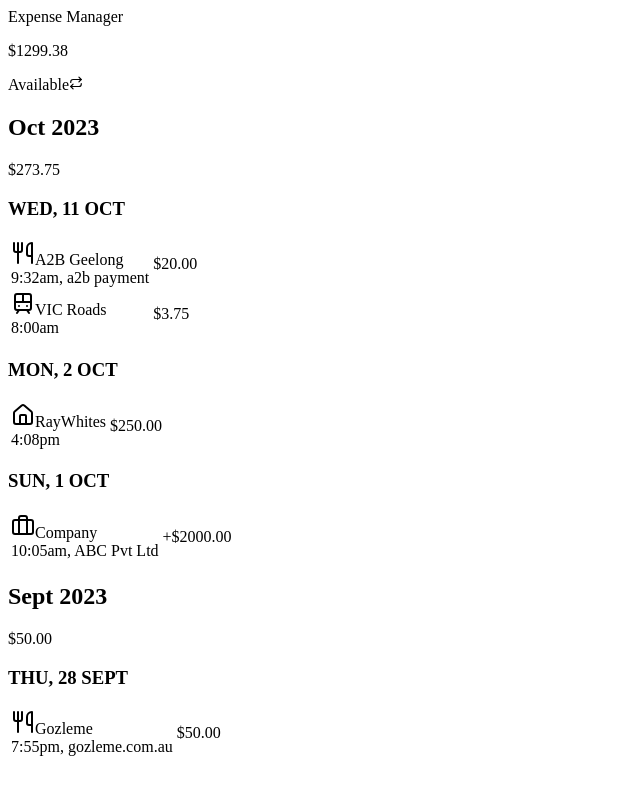
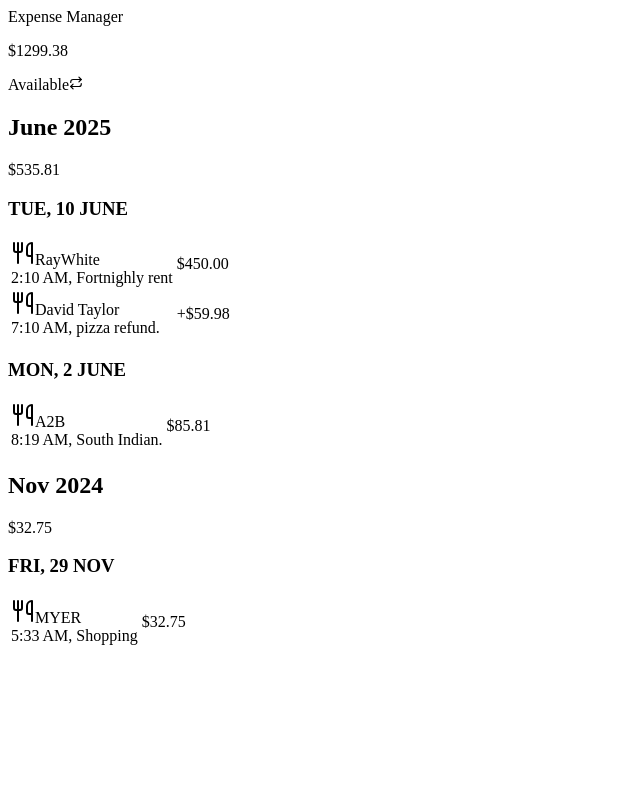
Before and after one commit to iamaswathi/expense-manager, a React (Create React App) app: page / in a window 1280 px wide. Shown: the top 794 px of the page, without its empty margins (0-640 px from the left). Built offline with nearby package versions, Linux system fonts and the light colour scheme.

Commit message:
updated the code to mimic the transaction list of up bank

```diff
--- a/public/data/transactions.json
+++ b/public/data/transactions.json
@@ -1,44 +1,281 @@
-[
 {
-        "id": "1",
-        "name":"Gozleme",
-        "category": "Food",
-        "date": "2023-09-28",
-        "time": "7:55pm",
-        "description": "gozleme.com.au",
-        "debit": "50"
+    "data": [
+        {
+            "type": "transactions",
+            "id": "09d0428f-2d7e-499a-8f61-e27a04c67b43",
+            "attributes": {
+              "status": "SETTLED",
+              "rawText": null,
+              "description": "RayWhite",
+              "message": "Fortnighly rent",
+              "isCategorizable": true,
+              "holdInfo": null,
+              "roundUp": null,
+              "cashback": null,
+              "amount": {
+                "currencyCode": "AUD",
+                "value": "-450.00",
+                "valueInBaseUnits": 5998
               },
+              "foreignAmount": null,
+              "cardPurchaseMethod": null,
+              "settledAt": "2025-06-10T12:10:31+10:00",
+              "createdAt": "2025-06-10T12:10:31+10:00",
+              "transactionType": null,
+              "note": null,
+              "performingCustomer": {
+                "displayName": "Mark"
+              },
+              "deepLinkURL": "up://transaction/VHJhbnNhY3Rpb24tMTA4"
+            },
+            "relationships": {
+              "account": {
+                "data": {
+                  "type": "accounts",
+                  "id": "ecaf05a6-4eaa-46e7-b587-dff2ba500b0a"
+                },
+                "links": {
+                  "related": "https://api.up.com.au/api/v1/accounts/ecaf05a6-4eaa-46e7-b587-dff2ba500b0a"
+                }
+              },
+              "transferAccount": {
+                "data": null
+              },
+              "category": {
+                "data": null,
+                "links": {
+                  "self": "https://api.up.com.au/api/v1/transactions/09d0428f-2d7e-499a-8f61-e27a04c5eb43/relationships/category"
+                }
+              },
+              "parentCategory": {
+                "data": null
+              },
+              "tags": {
+                "data": [
                   {
-        "id": "2",
-        "name": "Company",
-        "category": "Salary",
-        "date": "2023-10-01",
-        "time": "10:05am",
-        "description": "ABC Pvt Ltd",
-        "credit": "2000" },
+                    "type": "tags",
+                    "id": "Pizza Night"
+                  }
+                ],
+                "links": {
+                  "self": "https://api.up.com.au/api/v1/transactions/09d0428f-2d7e-499a-8f61-e27a04c5eb43/relationships/tags"
+                }
+              },
+              "attachment": {
+                "data": null
+              }
+            },
+            "links": {
+              "self": "https://api.up.com.au/api/v1/transactions/09d0428f-2d7e-499a-8f61-e27a04c5eb43"
+            }
+          },{
+        "type": "transactions",
+        "id": "09d0428f-2d7e-499a-8f61-e27a04c5eb40",
+        "attributes": {
+          "status": "SETTLED",
+          "rawText": null,
+          "description": "David Taylor",
+          "message": "pizza refund.",
+          "isCategorizable": true,
+          "holdInfo": null,
+          "roundUp": null,
+          "cashback": null,
+          "amount": {
+            "currencyCode": "AUD",
+            "value": "+59.98",
+            "valueInBaseUnits": 5998
+          },
+          "foreignAmount": null,
+          "cardPurchaseMethod": null,
+          "settledAt": "2025-06-10T17:10:31+10:00",
+          "createdAt": "2025-06-10T17:10:31+10:00",
+          "transactionType": null,
+          "note": null,
+          "performingCustomer": {
+            "displayName": "Bobby"
+          },
+          "deepLinkURL": "up://transaction/VHJhbnNhY3Rpb24tMTA4"
+        },
+        "relationships": {
+          "account": {
+            "data": {
+              "type": "accounts",
+              "id": "ecaf05a6-4eaa-46e7-b587-dff2ba500b0a"
+            },
+            "links": {
+              "related": "https://api.up.com.au/api/v1/accounts/ecaf05a6-4eaa-46e7-b587-dff2ba500b0a"
+            }
+          },
+          "transferAccount": {
+            "data": null
+          },
+          "category": {
+            "data": null,
+            "links": {
+              "self": "https://api.up.com.au/api/v1/transactions/09d0428f-2d7e-499a-8f61-e27a04c5eb43/relationships/category"
+            }
+          },
+          "parentCategory": {
+            "data": null
+          },
+          "tags": {
+            "data": [
               {
-        "id": "3",
-        "name":"RayWhites",
-        "category":"Rent",
-        "date": "2023-10-02",
-        "time": "4:08pm",
-        "debit": "250"
+                "type": "tags",
+                "id": "Pizza Night"
+              }
+            ],
+            "links": {
+              "self": "https://api.up.com.au/api/v1/transactions/09d0428f-2d7e-499a-8f61-e27a04c5eb43/relationships/tags"
+            }
           },
+          "attachment": {
+            "data": null
+          }
+        },
+        "links": {
+          "self": "https://api.up.com.au/api/v1/transactions/09d0428f-2d7e-499a-8f61-e27a04c5eb43"
+        }
+      },{
+        "type": "transactions",
+        "id": "09d0428f-2d7e-499a-8f61-e27a04c5eb03",
+        "attributes": {
+          "status": "PENDING",
+          "rawText": null,
+          "description": "A2B",
+          "message": "South Indian.",
+          "isCategorizable": true,
+          "holdInfo": null,
+          "roundUp": null,
+          "cashback": null,
+          "amount": {
+            "currencyCode": "AUD",
+            "value": "-85.81",
+            "valueInBaseUnits": 5998
+          },
+          "foreignAmount": null,
+          "cardPurchaseMethod": null,
+          "settledAt": "2025-06-02T18:19:41+10:00",
+          "createdAt": "2025-06-02T18:19:41+10:00",
+          "transactionType": null,
+          "note": null,
+          "performingCustomer": {
+            "displayName": "A2B"
+          },
+          "deepLinkURL": "up://transaction/VHJhbnNhY3Rpb24tMTA4"
+        },
+        "relationships": {
+          "account": {
+            "data": {
+              "type": "accounts",
+              "id": "ecaf05a6-4eaa-46e7-b587-dff2ba500b0a"
+            },
+            "links": {
+              "related": "https://api.up.com.au/api/v1/accounts/ecaf05a6-4eaa-46e7-b587-dff2ba500b0a"
+            }
+          },
+          "transferAccount": {
+            "data": null
+          },
+          "category": {
+            "data": null,
+            "links": {
+              "self": "https://api.up.com.au/api/v1/transactions/09d0428f-2d7e-499a-8f61-e27a04c5eb43/relationships/category"
+            }
+          },
+          "parentCategory": {
+            "data": null
+          },
+          "tags": {
+            "data": [
               {
-        "id": "4",
-        "name":"A2B Geelong",
-        "category":"Food",
-        "date": "2023-10-11",
-        "time": "9:32am",
-        "description": "a2b payment",
-        "debit": "20"
+                "type": "tags",
+                "id": "Pizza Night"
+              }
+            ],
+            "links": {
+              "self": "https://api.up.com.au/api/v1/transactions/09d0428f-2d7e-499a-8f61-e27a04c5eb43/relationships/tags"
+            }
           },
+          "attachment": {
+            "data": null
+          }
+        },
+        "links": {
+          "self": "https://api.up.com.au/api/v1/transactions/09d0428f-2d7e-499a-8f61-e27a04c5eb43"
+        }
+      },{
+        "type": "transactions",
+        "id": "09d0428f-2d7e-499a-8f61-e27a88c5eb43",
+        "attributes": {
+          "status": "HOLD",
+          "rawText": null,
+          "description": "MYER",
+          "message": "Shopping",
+          "isCategorizable": true,
+          "holdInfo": null,
+          "roundUp": null,
+          "cashback": null,
+          "amount": {
+            "currencyCode": "AUD",
+            "value": "132.75",
+            "valueInBaseUnits": 5998
+          },
+          "foreignAmount": null,
+          "cardPurchaseMethod": null,
+          "settledAt": "2024-11-29T15:33:31+10:00",
+          "createdAt": "2024-11-29T15:33:31+10:00",
+          "transactionType": null,
+          "note": null,
+          "performingCustomer": {
+            "displayName": "Aswathi"
+          },
+          "deepLinkURL": "up://transaction/VHJhbnNhY3Rpb24tMTA4"
+        },
+        "relationships": {
+          "account": {
+            "data": {
+              "type": "accounts",
+              "id": "ecaf05a6-4eaa-46e7-b587-dff2ba500b0a"
+            },
+            "links": {
+              "related": "https://api.up.com.au/api/v1/accounts/ecaf05a6-4eaa-46e7-b587-dff2ba500b0a"
+            }
+          },
+          "transferAccount": {
+            "data": null
+          },
+          "category": {
+            "data": null,
+            "links": {
+              "self": "https://api.up.com.au/api/v1/transactions/09d0428f-2d7e-499a-8f61-e27a04c5eb43/relationships/category"
+            }
+          },
+          "parentCategory": {
+            "data": null
+          },
+          "tags": {
+            "data": [
               {
-        "id": "6",
-        "name":"VIC Roads",
-        "category": "Transport",
-        "date": "2023-10-11",
-        "time": "8:00am",
-        "debit": "3.75"
+                "type": "tags",
+                "id": "Shopping"
               }
-]
+            ],
+            "links": {
+              "self": "https://api.up.com.au/api/v1/transactions/09d0428f-2d7e-499a-8f61-e27a04c5eb43/relationships/tags"
+            }
+          },
+          "attachment": {
+            "data": null
+          }
+        },
+        "links": {
+          "self": "https://api.up.com.au/api/v1/transactions/09d0428f-2d7e-499a-8f61-e27a04c5eb43"
+        }
+      }
+    ],
+    "links": {
+      "prev": null,
+      "next": null
+    }
+  }
--- a/src/components/TransactionsList/TransactionsList.tsx
+++ b/src/components/TransactionsList/TransactionsList.tsx
@@ -1,8 +1,8 @@
 import { useEffect, useState } from 'react';
-import { Transaction } from '../../types';
 import { fetchTransactionsList } from '../../services/dataService';
 import { getCategoryIcon } from '../../utils/getCategoryIcons';
 import { groupByMonthAndDate } from '../../utils/groupByMonthAndDate';
+import { Transaction } from '../../utils/interface/transactionInterface';
 
 export default function TransactionsList() {
     const [transactionData, setTransactionData] = useState<Transaction[]>([]);
@@ -13,6 +13,7 @@ export default function TransactionsList() {
         const loadData = async () => {
             try {
                 const data = await fetchTransactionsList();
+                console.log(data);
                 setTransactionData(data);
             } catch (err) {
                 setError('Failed to load transactions.');
@@ -28,6 +29,17 @@ export default function TransactionsList() {
     if (error) return <p className="text-center text-red-500">{error}</p>;
 
     const grouped = groupByMonthAndDate(transactionData);
+
+    // function removeCreditDebitSign(arg0: number) {
+    //     throw new Error('Function not implemented.');
+    // }
+    const removeCreditDebitSign = (transactionValue: string) => {
+        return transactionValue.slice(1);
+    }
+    const getTimeFromDateString = (dateStr: string) => {
+        const date = new Date(dateStr);
+        return date.toLocaleString('en-US', { hour: 'numeric', minute: 'numeric', hour12: true });
+    }
 
     return (
         <div className="">
@@ -54,27 +66,21 @@ export default function TransactionsList() {
                                     </div>
                                     <table className="w-full bg-white">
                                         <thead className="bg-gray-100">
-                                            {/* <tr>
-                  <th className="px-4 py-2 text-left border-b">Description</th>
-                  <th className="px-4 py-2 text-left border-b">Category</th>
-                  <th className="px-4 py-2 text-right border-b">Amount</th>
-                </tr> */}
                                         </thead>
                                         <tbody>
                                             {transactions.map((item) => {
-                                                const amount = parseFloat(item.debit || item.credit || "0");
-                                                const isCredit = Boolean(item.credit);
-                                                const amountFormatted = `${isCredit ? "+" : ""}$${amount.toFixed(2)}`;
-                                                const amountColor = isCredit ? "text-green-600" : "text-gray-600";
+                                                const amount = parseFloat(removeCreditDebitSign(item.attributes.amount.value)).toFixed(2);
+                                                const amountFormatted = `${item.attributes.amount.value.startsWith('+') ? "+" : ""}$${amount}`;
+                                                const amountColor = item.attributes.amount.value.startsWith('+') ? "text-green-600" : "text-gray-600";
 
                                                 return (
                                                     <tr key={item.id} className="hover:bg-gray-50">
                                                         <td className="px-4 py-2 border-b">
                                                             <div className="flex items-center gap-2">
-                                                                <span className="w-5 h-5 text-blue-500">{getCategoryIcon(item.category)}</span>
-                                                                <span className="">{item.name}<br />
-                                                                    <span className='text-gray-400'>{item.time}</span>
-                                                                    {item.description ? <span className='text-gray-400'>, {item.description}</span> : null}
+                                                                <span className="w-5 h-5 text-blue-500">{getCategoryIcon('food')}</span>
+                                                                <span className="">{item.attributes.description}<br />
+                                                                    <span className='text-gray-400'>{getTimeFromDateString(item.attributes.createdAt)}</span>
+                                                                    {item.attributes.message ? <span className='text-gray-400'>, {item.attributes.message}</span> : <span className='text-gray-400'>, {item.attributes.performingCustomer.displayName}</span>}
                                                                 </span>
                                                             </div>
                                                         </td>
--- a/src/services/dataService.js
+++ b/src/services/dataService.js
@@ -11,7 +11,8 @@ export const fetchTransactionsList = async () => {
       }
 
       const data = await response.json();
-      return data;
+      console.log("Returned value - ",data.data);
+      return data.data;
     } catch (error) {
       console.error('Fetching data failed:', error);
       return [];
--- a/src/utils/groupByMonthAndDate.tsx
+++ b/src/utils/groupByMonthAndDate.tsx
@@ -1,4 +1,5 @@
-import { Transaction } from "../types"
+import { Transaction } from "./interface/transactionInterface";
+
 
 type MonthDateGroupedTransactions = {
     [monthKey: string]: {
@@ -9,22 +10,20 @@ type MonthDateGroupedTransactions = {
                 date: Date;
                 transactions: Transaction[];
                 total: number;
-                isCredit: Boolean;
+                isCredit: boolean;
             };
         };
     };
 };
 
-const getMonthKey = (dateStr: string): [string, Date] => {
-    const date = new Date(dateStr);
+const getMonthKey = (date: Date): [string, Date] => {
     const key = date.toLocaleDateString('en-AU', {
         year: 'numeric',
         month: 'short'});
     return [key, new Date(date.getFullYear(), date.getMonth())];
 }
 
-const getDateKey = (dateStr: string): [string, Date] => {
-    const date = new Date(dateStr);
+const getDateKey = (date: Date): [string, Date] => {
     const key = date.toLocaleDateString('en-AU', {
         weekday: 'short',
         day: 'numeric',
@@ -35,15 +34,17 @@ const getDateKey = (dateStr: string): [string, Date] => {
 
 export const groupByMonthAndDate = (transactions: Transaction[]): MonthDateGroupedTransactions => {
     return transactions.reduce((acc: MonthDateGroupedTransactions, transaction) => {
-        const [monthKey, monthDate] = getMonthKey(transaction.date);
-        const [dateKey, fullDate] = getDateKey(transaction.date);
-        const amount = parseFloat(transaction.credit || transaction.debit || '0');
-        const isCredit = !!transaction.credit;
+        const rawDate = new Date(transaction.attributes.createdAt);
+        const [monthKey, monthDate] = getMonthKey(rawDate);
+        const [dateKey, fullDate] = getDateKey(rawDate);
+        const amount = parseFloat(removeCreditDebitSign(transaction.attributes.amount.value) || '0');
+        const isCredit = findCreditOrDebit(transaction.attributes.amount.value);
+        console.log(isCredit);
         if(!acc[monthKey]) {
             acc[monthKey] = { monthDate, totalDebit: 0, dates: {} };
         }
         if(!acc[monthKey].dates[dateKey]) {
-            acc[monthKey].dates[dateKey] = { date: fullDate, transactions: [], total: 0, isCredit };
+            acc[monthKey].dates[dateKey] = { date: fullDate, transactions: [], total: 0, isCredit};
         }
         acc[monthKey].dates[dateKey].transactions.push(transaction);
         acc[monthKey].dates[dateKey].total += amount;
@@ -54,3 +55,11 @@ export const groupByMonthAndDate = (transactions: Transaction[]): MonthDateGroup
 
     }, {});
 };
+
+const findCreditOrDebit = (transactionValue: string) => {
+    return (transactionValue.startsWith('+'));
+}
+
+const removeCreditDebitSign = (transactionValue: string) => {
+    return transactionValue.slice(1);
+}
```
Also changed, not shown: public/data/transactions1.json (added, +44 -0 lines). Lines whose indentation alone changed are shown as unchanged.
